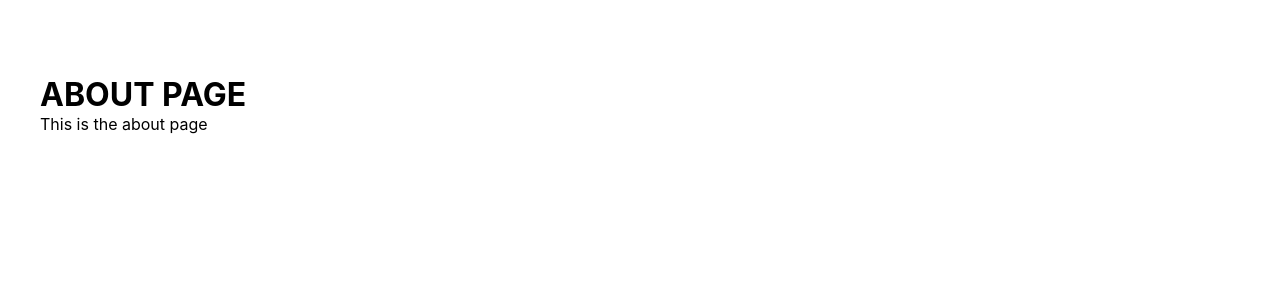
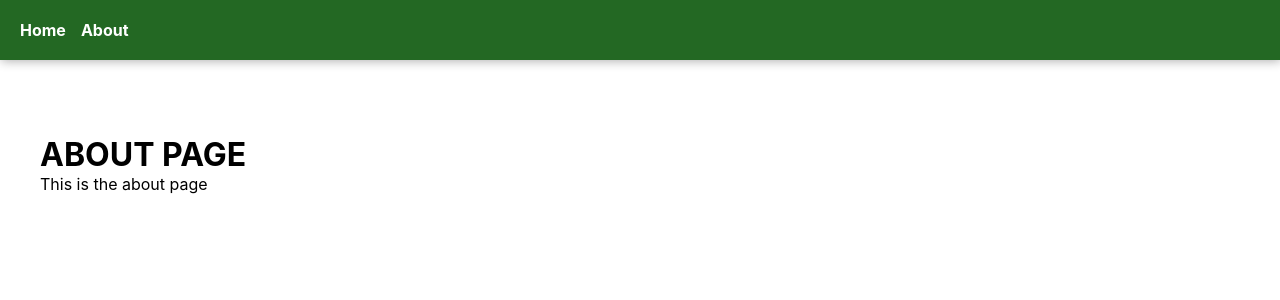
Before and after one commit to LeohangRai/react-recipe-app, a React (Vite) app: page /about in a window 1280 px wide. Shown: the top 300 px of the page. Built offline with nearby package versions, Linux system fonts and the light colour scheme.

Commit message:
feat: navigation bar using Link comp nents

```diff
--- a/src/App.jsx
+++ b/src/App.jsx
@@ -1,9 +1,11 @@
 import './App.css';
 import { Outlet } from 'react-router-dom';
+import NavBar from './components/Navbar';
 
 function App() {
   return (
     <div className="App">
+      <NavBar />
       <main className="main_container">
         <Outlet />
       </main>
--- /dev/null
+++ b/src/components/Navbar.jsx
@@ -0,0 +1,10 @@
+import { Link } from 'react-router-dom';
+
+export default function NavBar() {
+  return (
+    <nav>
+      <Link to="/">Home</Link>
+      <Link to="/about">About</Link>
+    </nav>
+  );
+}
```
